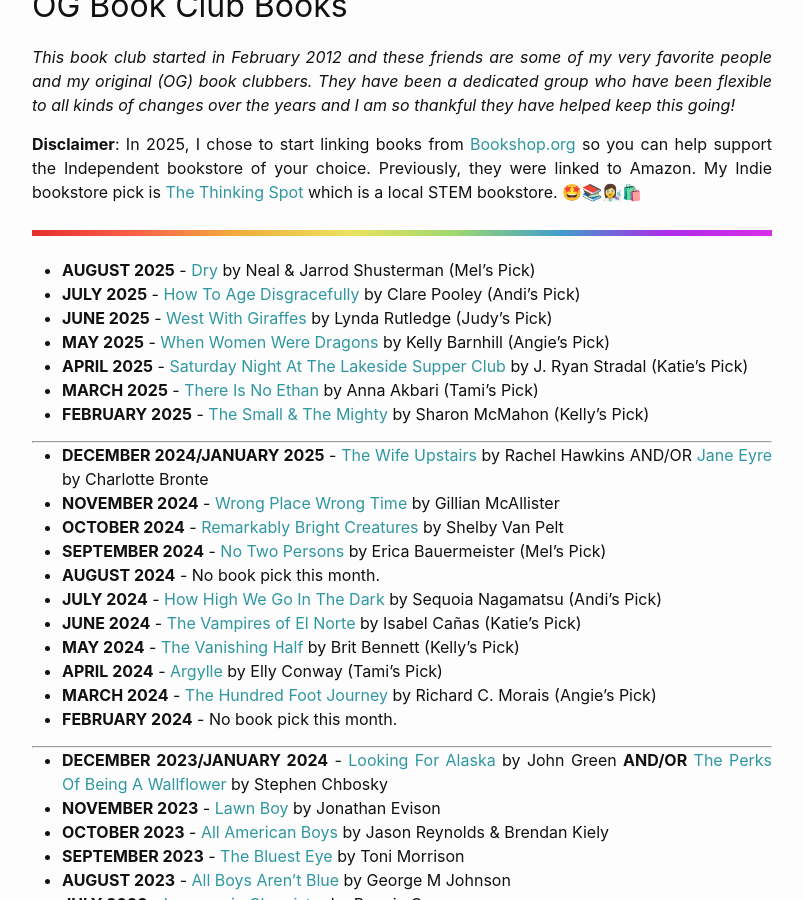
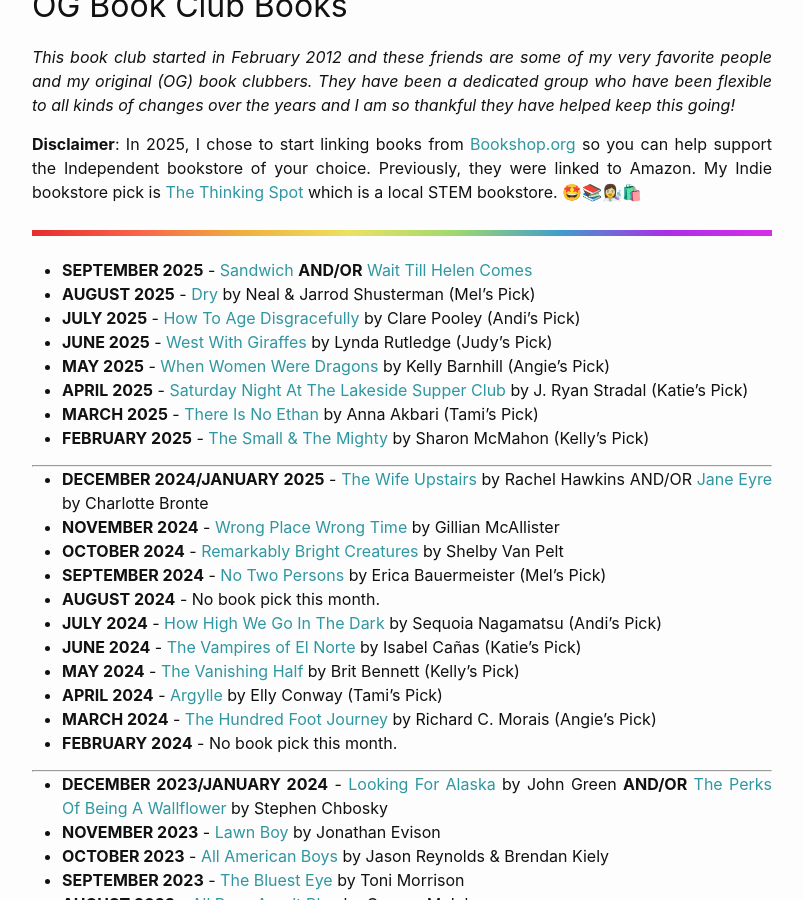
Before and after one commit to minihays/minihays.github.io, a Jekyll site: the page built from bookclub/booksread.markdown, in a window 1280 px wide and 900 px high, scrolled down 708 px. Shown: the whole window, without its empty margins (238-1041 px from the left). Built offline with Jekyll 4.4.1, drawn with Linux system fonts in a browser that asks for light colours.

Commit message:
updated book list

```diff
--- a/bookclub/booksread.markdown
+++ b/bookclub/booksread.markdown
@@ -11,6 +11,7 @@ permalink: /bookclub/booksread/
 
 ![Bright](/images/BrightSkinnyRainbow.png)
 
+- **SEPTEMBER 2025** - [Sandwich](https://bookshop.org/p/books/sandwich-a-novel-catherine-newman/dd5b7d90a7475b76?ean=9780063345171&next=t) **AND/OR** [Wait Till Helen Comes](https://bookshop.org/p/books/wait-till-helen-comes-a-ghost-story-mary-downing-hahn/8a4ea61d650a3f4b?ean=9780547028644&next=t)
 - **AUGUST 2025** - [Dry](https://bookshop.org/p/books/dry-neal-shusterman/218606?ean=9781481481977&next=t) by Neal & Jarrod Shusterman (Mel's Pick)
 - **JULY 2025** - [How To Age Disgracefully](https://bookshop.org/p/books/how-to-age-disgracefully-a-novel-clare-pooley/7808d8558b27da8d?ean=9780143137948&next=t) by Clare Pooley (Andi's Pick)
 - **JUNE 2025** - [West With Giraffes](https://bookshop.org/p/books/west-with-giraffes-lynda-rutledge/16010077?ean=9781542023344&next=t) by Lynda Rutledge (Judy's Pick)
```
